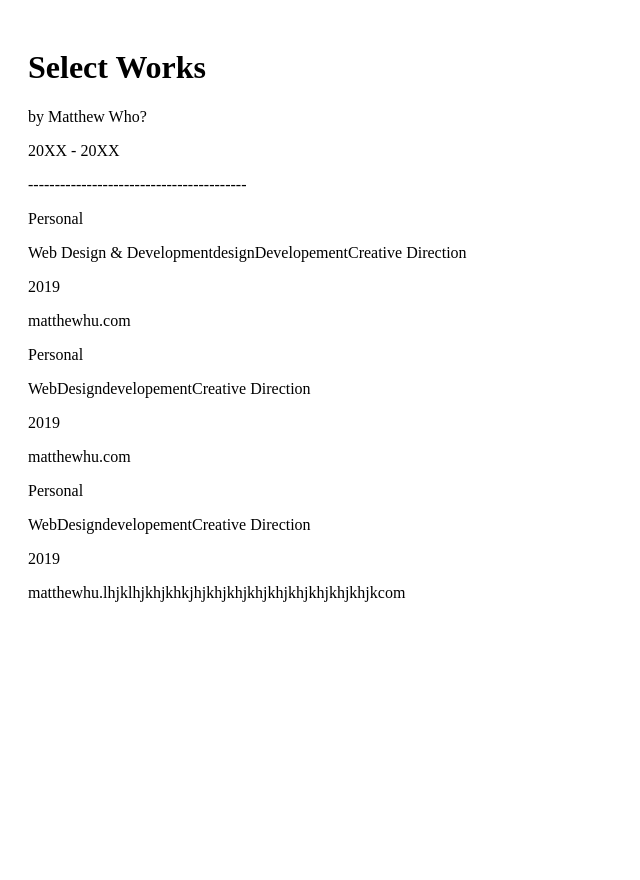
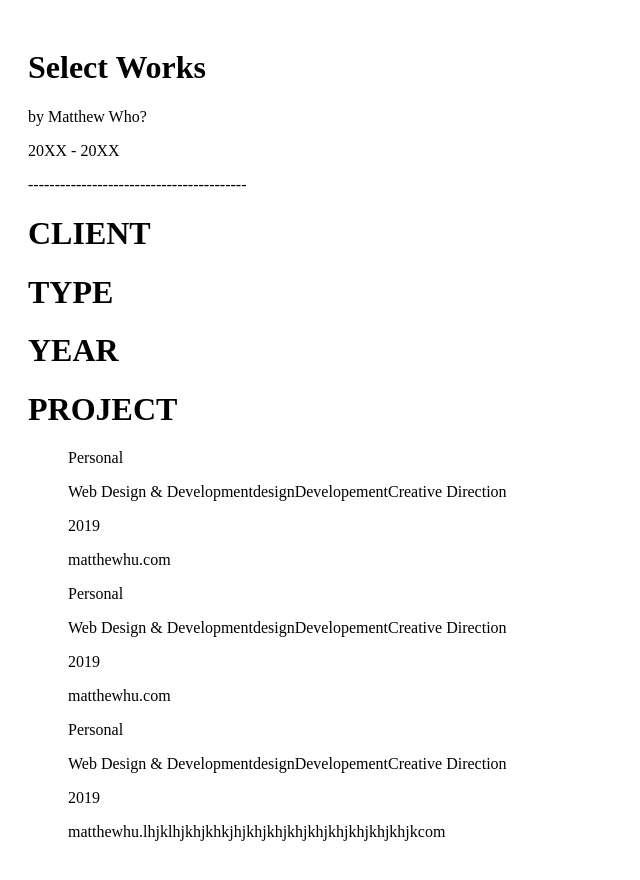
Before and after one commit to wagabooga/MatthewHuTwo, a React (Create React App) app in the folder frontend/: page / in a window 1280 px wide. Shown: the top 880 px of the page, without its empty margins (0-640 px from the left). Before the commit the page ends 800 px from the top, so only its background shows below. Built offline with nearby package versions, Linux system fonts and the light colour scheme.

Commit message:
refactored and code clean-up

```diff
--- a/frontend/src/components/Home/Home.js
+++ b/frontend/src/components/Home/Home.js
@@ -1,5 +1,6 @@
 import React from 'react'
 import ProjectList from './ProjectList/ProjectList'
+import TitleDivBox from './TitleDivBox/TitleDivBox'
 
 /*
 See homepage design
@@ -10,21 +11,13 @@ TYPE : Web, Design
 YEAR: (color Coord WIP / completed)
 PROJECT: Url or something
 */
+
 function Home() {
   return (
-  <>
-    <div>  {/* Title Div Box */}
-     <h1> Select Works </h1>
-     <p> by Matthew Who? </p>
-     <p> 20XX - 20XX </p>
-     <p> -----------------------------------------</p>
-    </div>
-    <div> {/* Aesthetic div?? */} </div>
-
-    <div> {/* ProjectList component */}
+  <div>
+    <TitleDivBox />
     <ProjectList />
-    </div>
-  </>
+  </div>
 
 
   )
--- a/frontend/src/components/Home/ProjectList/ProjectList.js
+++ b/frontend/src/components/Home/ProjectList/ProjectList.js
@@ -1,5 +1,6 @@
 import React from 'react'
 import ProjectObject from './ProjectObject';
+import ProjectObjectHeader from './ProjectObjectHeader';
 
 
 let myOwnData = [
@@ -16,22 +17,22 @@ let myOwnData = [
   {
   "projectId" : 2,
   "client" : "Personal",
-  "type" : ["Web", "Design", "developement", "Creative Direction"],
+  "type" : ["Web Design & Development", "design", "Developement", "Creative Direction"],
   "year" : 2019,
   "project" : "matthewhu.com",
   },
 
   // Spotter
   {
-    "projectId" : 3,
+  "projectId" : 3,
   "client" : "Personal",
-  "type" : ["Web", "Design", "developement", "Creative Direction"],
+  "type" : ["Web Design & Development", "design", "Developement", "Creative Direction"],
   "year" : 2019,
   "project" : "matthewhu.lhjklhjkhjkhkjhjkhjkhjkhjkhjkhjkhjkhjkhjkcom",
   },
 ]
 
-function ProjectList(props) {
+function ProjectList() {
 
 
 const projectListElements = myOwnData.map((projectObject) => {
@@ -49,6 +50,7 @@ const projectListElements = myOwnData.map((projectObject) => {
 
 return (
   <div>
+    <ProjectObjectHeader />
     {projectListElements}
   </div>
   );
--- a/frontend/src/components/Home/ProjectList/ProjectObject.js
+++ b/frontend/src/components/Home/ProjectList/ProjectObject.js
@@ -1,13 +1,12 @@
 import React from 'react'
 
-function ProjectObject( {projectId, client, type, year, project} ) {
+function ProjectObject( {client, type, year, project} ) {
   return (
-    <div >
-      <p> {projectId} </p>
-      <p> {client} </p>
-      <p> {type} </p>
-      <p> {year} </p>
-      <p> {project} </p>
+    <div>
+      <ul>{client}</ul>
+      <ul>{type}</ul>
+      <ul>{year}</ul>
+      <ul>{project}</ul>
     </div>
   )
 }
--- /dev/null
+++ b/frontend/src/components/Home/ProjectList/ProjectObjectHeader.js
@@ -0,0 +1,14 @@
+import React from 'react'
+
+function ProjectObjectHeader() {
+  return (
+    <div>
+      <h1>CLIENT</h1>
+      <h1>TYPE</h1>
+      <h1>YEAR</h1>
+      <h1>PROJECT</h1>
+    </div>
+  )
+}
+
+export default ProjectObjectHeader
--- /dev/null
+++ b/frontend/src/components/Home/TitleDivBox/TitleDivBox.js
@@ -0,0 +1,14 @@
+import React from "react";
+
+function TitleDivBox() {
+  return (
+    <div>
+      <h1> Select Works </h1>
+      <p> by Matthew Who? </p>
+      <p> 20XX - 20XX </p>
+      <p> -----------------------------------------</p>
+    </div>
+  );
+}
+
+export default TitleDivBox;
--- a/frontend/src/index.css
+++ /dev/null
@@ -1,13 +0,0 @@
-body {
-  margin: 0;
-  font-family: -apple-system, BlinkMacSystemFont, 'Segoe UI', 'Roboto', 'Oxygen',
-    'Ubuntu', 'Cantarell', 'Fira Sans', 'Droid Sans', 'Helvetica Neue',
-    sans-serif;
-  -webkit-font-smoothing: antialiased;
-  -moz-osx-font-smoothing: grayscale;
-}
-
-code {
-  font-family: source-code-pro, Menlo, Monaco, Consolas, 'Courier New',
-    monospace;
-}
--- a/frontend/src/index.js
+++ b/frontend/src/index.js
@@ -1,5 +1,6 @@
 import React from 'react';
 import ReactDOM from 'react-dom';
+
 import App from './App';
 
 ReactDOM.render(
```
